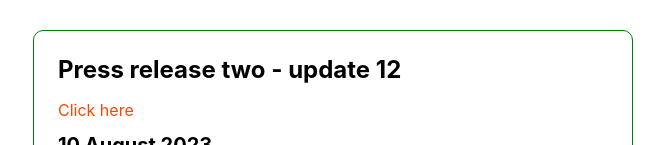
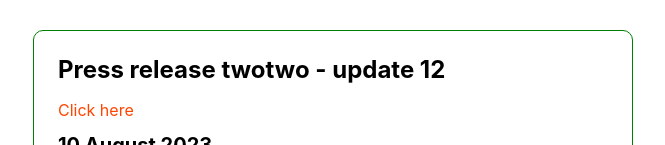
Before and after one commit to cstanleyhns/janes-test-site, a Next.js app: page / in a window 1280 px wide. Shown: the part 447-592 px from the top of the page, without its empty margins (307-972 px from the left). Built offline with nearby package versions, Linux system fonts and the light colour scheme.

Commit message:
Updated by nesa

```diff
--- a/pages/index.js
+++ b/pages/index.js
@@ -25,7 +25,7 @@ export default function Home() {
           </div>
 
           <div className={styles.card}>
-            <h2>Press release two - update 12</h2>
+            <h2>Press release twotwo - update 12</h2>
             <a href="https://janes-test-site.vercel.app/news2" className={styles.link} rel="noreferrer">Click here</a>
             <p className={styles.cardDate}>10 August 2023</p>
             <p className={styles.cardCopy}>This is update 13 test body content for press release two.</p>
```
